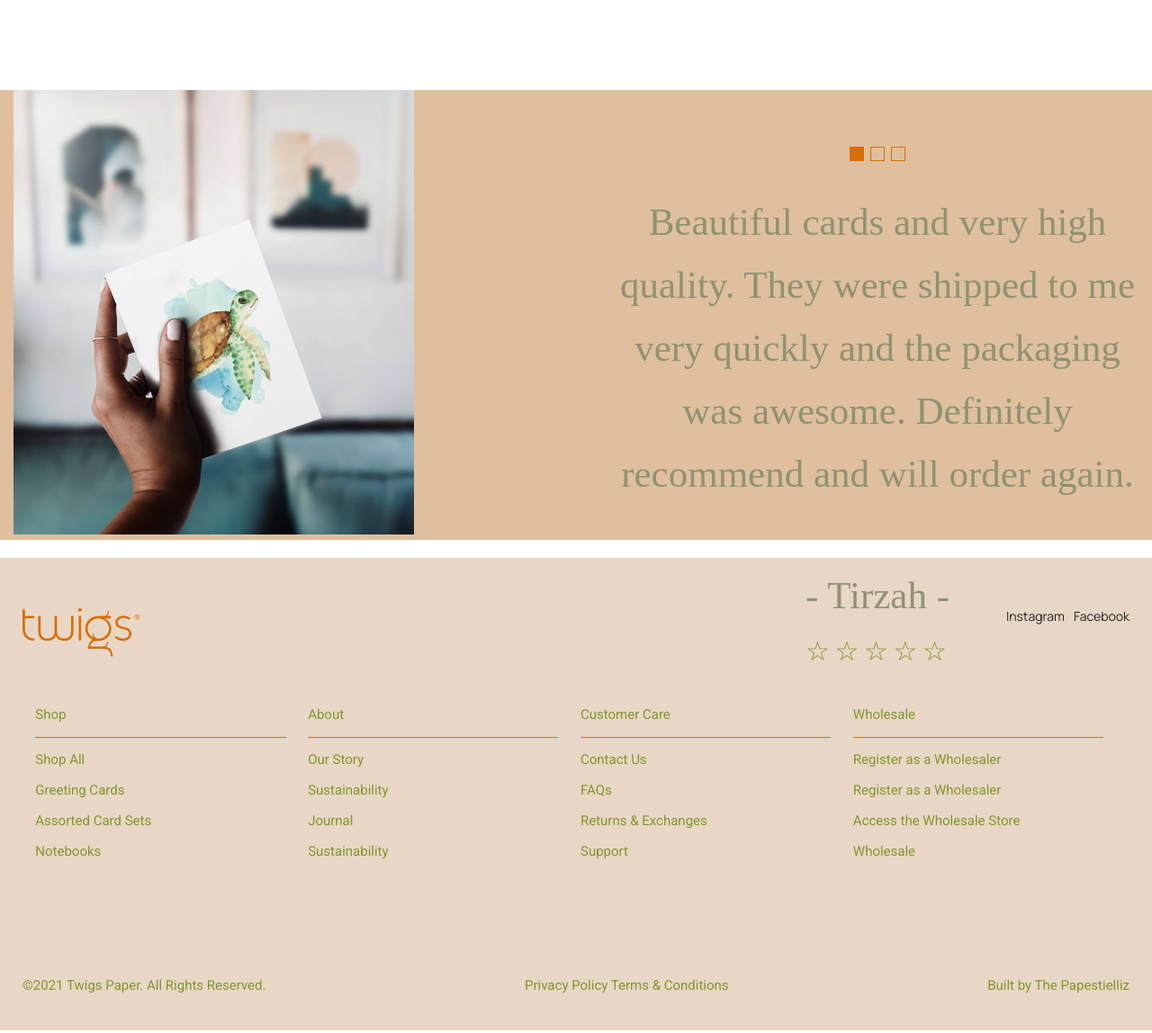
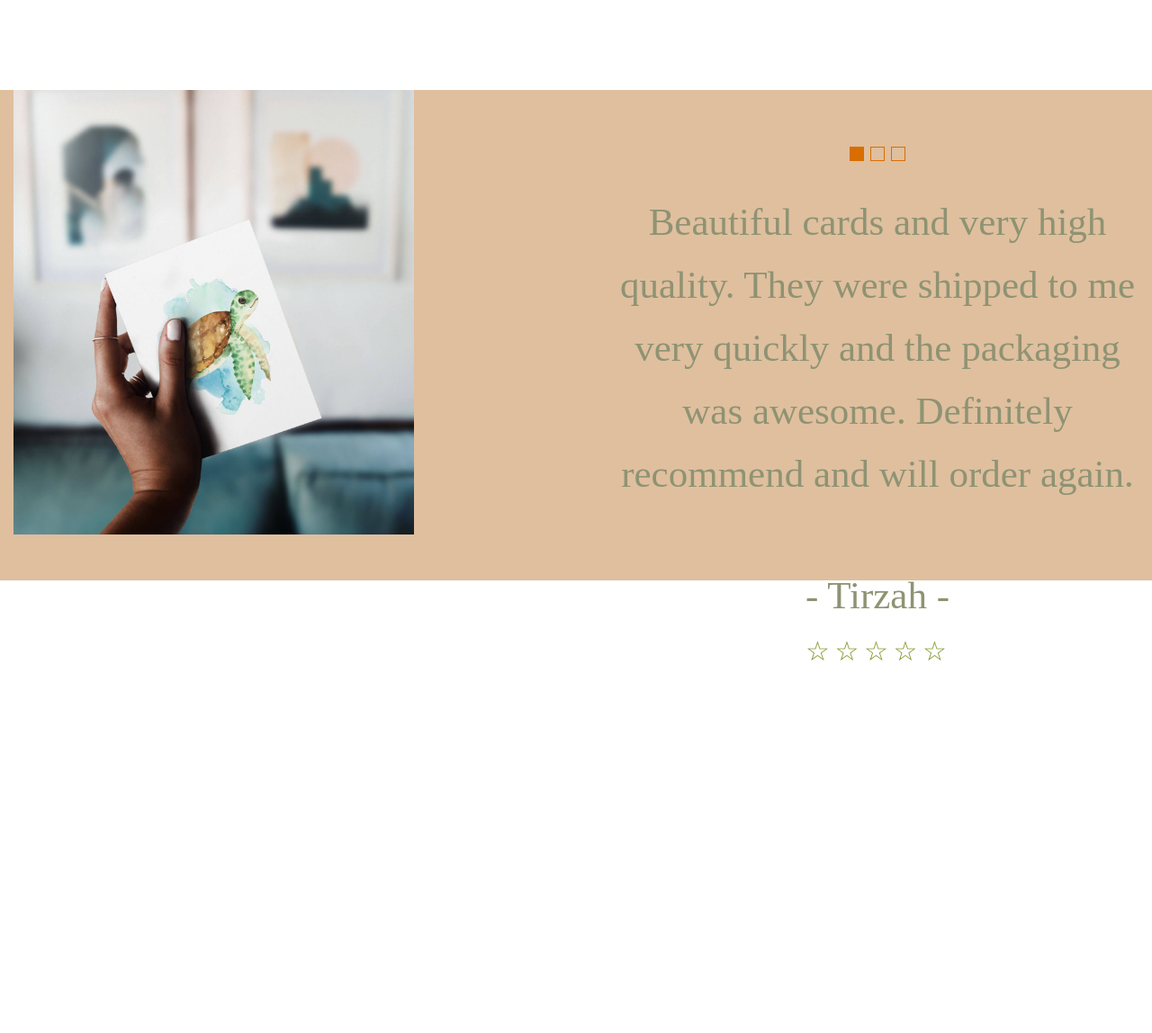
Before and after one commit to chingizkhans/tw, a plain HTML site: page index.html in a window 1280 px wide. Shown: the whole page at 90% size. After the commit the page ends 800 px from the top, so only its background shows below. Drawn offline with Linux system fonts and the light colour scheme; a web font is replaced by a local one.

Commit message:
teamleadis****

```diff
--- a/css/beautifull.css
+++ b/css/beautifull.css
@@ -5,20 +5,24 @@
     left: 79px;
     color: #DFBF9E;
 }
-.container{
+
+.container {
     background: rgb(223, 191, 158);
-  width: 100%;
-    height: 500px;
+    width: 100%;
+    height: 545px;
     margin-bottom: 20px;
 }
+
 .beautiful_right {
     margin-top: 5%;
     width: 50%;
 }
-.beautiful_left{
+
+.beautiful_left {
     margin-bottom: 120px;
 
 }
+
 .beautiful {
     gap: 225px;
     display: flex;
@@ -82,7 +86,7 @@
 }
 
 .star-rating label:hover {
-    color: #ff69b4;
+    color: #da870c;
     transition: 0.2s ease;
 }
 
--- a/css/footer.css
+++ b/css/footer.css
@@ -1,4 +1,4 @@
-/* footer */
+/* /* footer
 /*hanstar*/
 footer {
     background: #E8D7C6;
--- a/index.html
+++ b/index.html
@@ -78,7 +78,7 @@
         </div>
       </div>
 
-    <footer>
+    <!-- <footer>
       <div class="footer_info flex">
         <a href="index.html" class="logo_blue">
           <img src="./img/logo.svg" alt="">
@@ -137,7 +137,7 @@
 
     <script src="js/core.js"></script>
 
-  </body>
+  </body> -->
 
   </html>
     <script src="js/core.js"></script>
```
